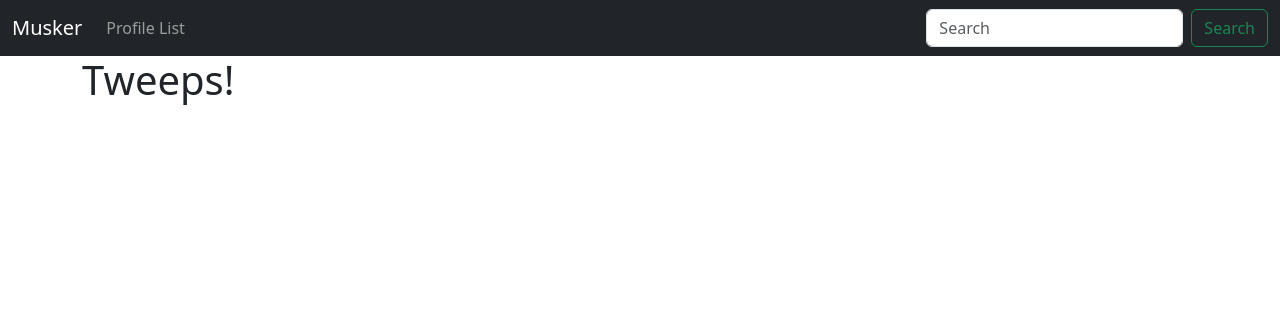
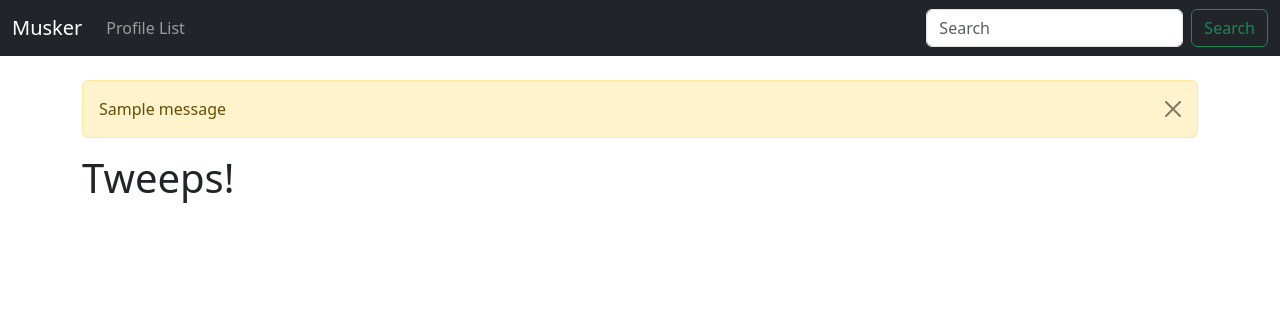
Before and after one commit to Juliet-Ol/musker, a Django app: page / in a window 1280 px wide. Shown: the top 316 px of the page. Run offline with Django 4.2, Linux system fonts and the light colour scheme; one stand-in notice (Sample message) is shown.

Commit message:
style alert message in base html

```diff
--- a/musker/templates/base.html
+++ b/musker/templates/base.html
@@ -9,8 +9,17 @@
   <body>
     {%include 'navbar.html'%}
     <div class="container">
-        {% block content %}
-        {% endblock %}
+      <br>
+      {% if messages %}
+        {% for message in messages %}
+        <div class="alert alert-warning alert-dismissible fade show" role="alert">
+          {{ message }}
+          <button type="button" class="btn-close" data-bs-dismiss="alert" aria-label="Close"></button>
+        </div>
+        {% endfor %}
+      {%endif %}
+      {% block content %}
+      {% endblock %}
     </div>
     <script src="https://cdn.jsdelivr.net/npm/bootstrap@5.3.0-alpha1/dist/js/bootstrap.bundle.min.js" integrity="sha384-w76AqPfDkMBDXo30jS1Sgez6pr3x5MlQ1ZAGC+nuZB+EYdgRZgiwxhTBTkF7CXvN" crossorigin="anonymous"></script>
   </body>
```
